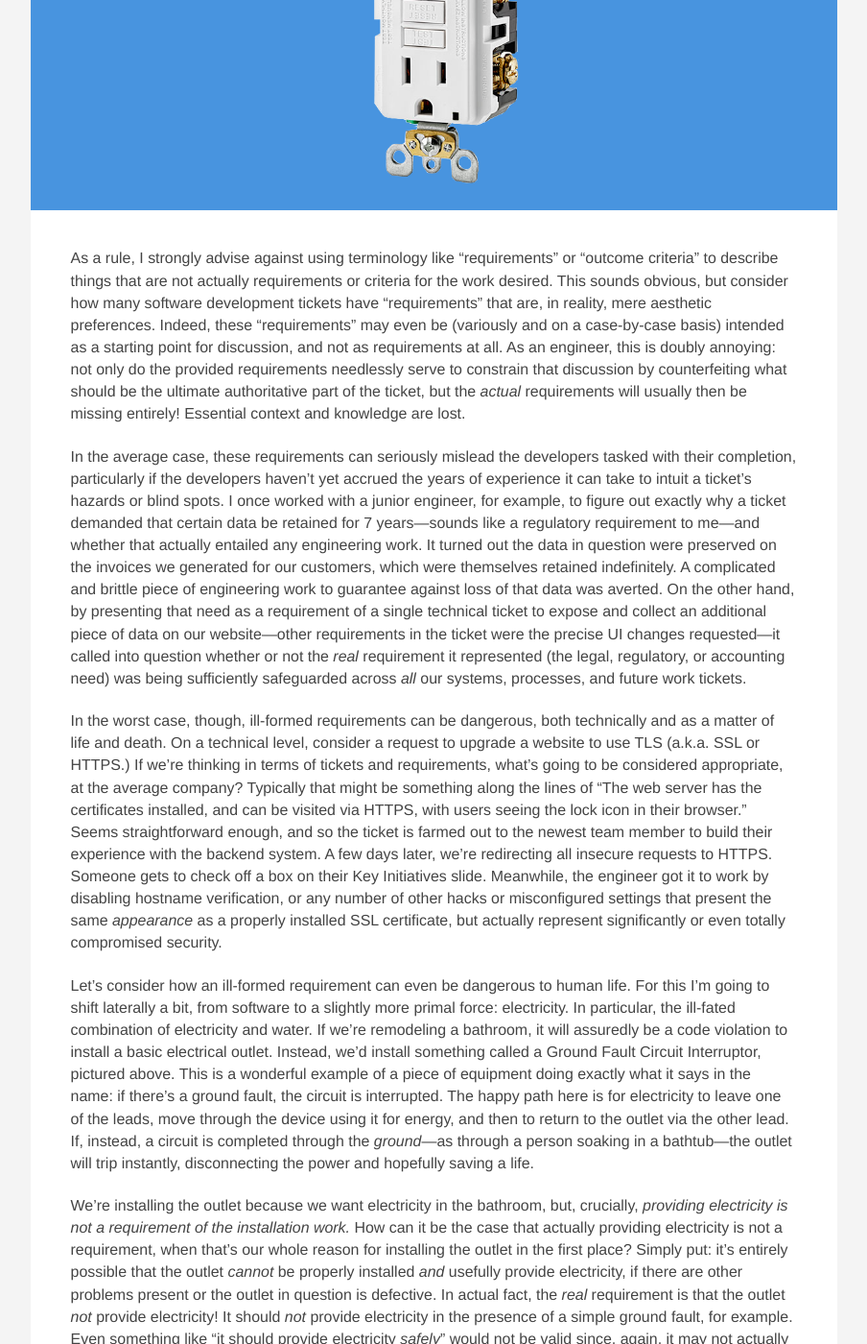
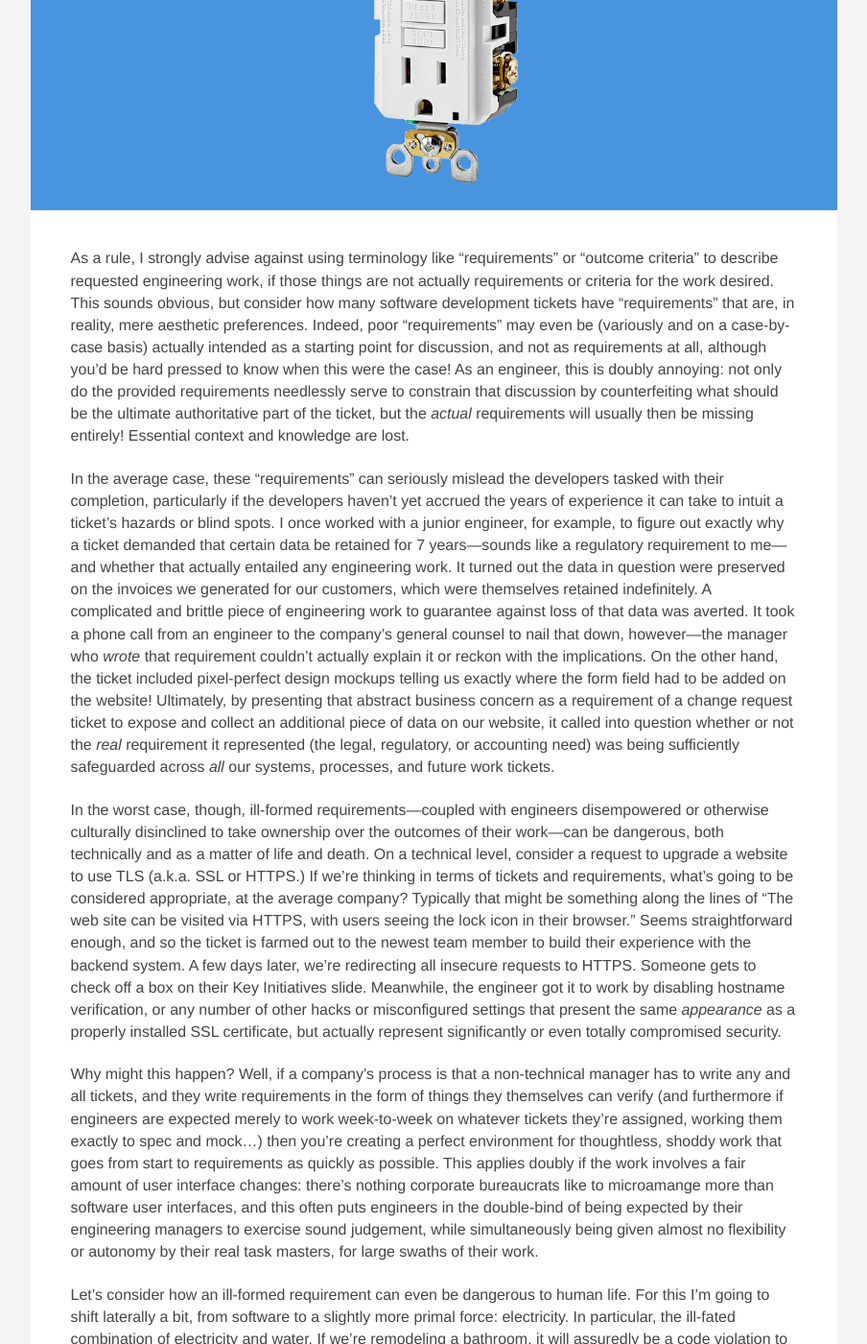
Before and after one commit to endash/endash.github.io, a Jekyll site: the page built from _posts/2021-11-09-the-fault-in-our-requirements.markdown, in a window 1280 px wide and 1400 px high, scrolled down 386 px. Shown: the whole window at 96% size, without its empty margins (188-1092 px from the left). Built offline with Jekyll 4.4.1, drawn with Linux system fonts in a browser that asks for light colours; some of the changed text lies outside the part shown.

Commit message:
Sightly expand requirements post

```diff
--- a/_posts/2021-11-09-the-fault-in-our-requirements.markdown
+++ b/_posts/2021-11-09-the-fault-in-our-requirements.markdown
@@ -8,16 +8,18 @@ layout: post
 
 <div class="banner"><img src="/assets/gfci.png"></div>
 
-As a rule, I strongly advise against using terminology like "requirements" or "outcome criteria" to describe things that are not actually requirements or criteria for the work desired. This sounds obvious, but consider how many software development tickets have "requirements" that are, in reality, mere aesthetic preferences. Indeed, these "requirements" may even be (variously and on a case-by-case basis) intended as a starting point for discussion, and not as requirements at all. As an engineer, this is doubly annoying: not only do the provided requirements needlessly serve to constrain that discussion by counterfeiting what should be the ultimate authoritative part of the ticket, but the _actual_ requirements will usually then be missing entirely! Essential context and knowledge are lost.
+As a rule, I strongly advise against using terminology like "requirements" or "outcome criteria" to describe requested engineering work, if those things are not actually requirements or criteria for the work desired. This sounds obvious, but consider how many software development tickets have "requirements" that are, in reality, mere aesthetic preferences. Indeed, poor "requirements" may even be (variously and on a case-by-case basis) actually intended as a starting point for discussion, and not as requirements at all, although you'd be hard pressed to know when this were the case! As an engineer, this is doubly annoying: not only do the provided requirements needlessly serve to constrain that discussion by counterfeiting what should be the ultimate authoritative part of the ticket, but the _actual_ requirements will usually then be missing entirely! Essential context and knowledge are lost.
 
-In the average case, these requirements can seriously mislead the developers tasked with their completion, particularly if the developers haven't yet accrued the years of experience it can take to intuit a ticket's hazards or blind spots. I once worked with a junior engineer, for example, to figure out exactly why a ticket demanded that certain data be retained for 7 years—sounds like a regulatory requirement to me—and whether that actually entailed any engineering work. It turned out the data in question were preserved on the invoices we generated for our customers, which were themselves retained indefinitely. A complicated and brittle piece of engineering work to guarantee against loss of that data was averted. On the other hand, by presenting that need as a requirement of a single technical ticket to expose and collect an additional piece of data on our website—other requirements in the ticket were the precise UI changes requested—it called into question whether or not the _real_ requirement it represented (the legal, regulatory, or accounting need) was being sufficiently safeguarded across _all_ our systems, processes, and future work tickets.
+In the average case, these "requirements" can seriously mislead the developers tasked with their completion, particularly if the developers haven't yet accrued the years of experience it can take to intuit a ticket's hazards or blind spots. I once worked with a junior engineer, for example, to figure out exactly why a ticket demanded that certain data be retained for 7 years—sounds like a regulatory requirement to me—and whether that actually entailed any engineering work. It turned out the data in question were preserved on the invoices we generated for our customers, which were themselves retained indefinitely. A complicated and brittle piece of engineering work to guarantee against loss of that data was averted. It took a phone call from an engineer to the company's general counsel to nail that down, however—the manager who _wrote_ that requirement couldn't actually explain it or reckon with the implications. On the other hand, the ticket included pixel-perfect design mockups telling us exactly where the form field had to be added on the website! Ultimately, by presenting that abstract business concern as a requirement of a change request ticket to expose and collect an additional piece of data on our website, it called into question whether or not the _real_ requirement it represented (the legal, regulatory, or accounting need) was being sufficiently safeguarded across _all_ our systems, processes, and future work tickets.
 
-In the worst case, though, ill-formed requirements can be dangerous, both technically and as a matter of life and death. On a technical level, consider a request to upgrade a website to use TLS (a.k.a. SSL or HTTPS.) If we're thinking in terms of tickets and requirements, what's going to be considered appropriate, at the average company? Typically that might be something along the lines of "The web server has the certificates installed, and can be visited via HTTPS, with users seeing the lock icon in their browser." Seems straightforward enough, and so the ticket is farmed out to the newest team member to build their experience with the backend system. A few days later, we're redirecting all insecure requests to HTTPS. Someone gets to check off a box on their Key Initiatives slide. Meanwhile, the engineer got it to work by disabling hostname verification, or any number of other hacks or misconfigured settings that present the same _appearance_ as a properly installed SSL certificate, but actually represent significantly or even totally compromised security.
+In the worst case, though, ill-formed requirements—coupled with engineers disempowered or otherwise culturally disinclined to take ownership over the outcomes of their work—can be dangerous, both technically and as a matter of life and death. On a technical level, consider a request to upgrade a website to use TLS (a.k.a. SSL or HTTPS.) If we're thinking in terms of tickets and requirements, what's going to be considered appropriate, at the average company? Typically that might be something along the lines of "The web site can be visited via HTTPS, with users seeing the lock icon in their browser." Seems straightforward enough, and so the ticket is farmed out to the newest team member to build their experience with the backend system. A few days later, we're redirecting all insecure requests to HTTPS. Someone gets to check off a box on their Key Initiatives slide. Meanwhile, the engineer got it to work by disabling hostname verification, or any number of other hacks or misconfigured settings that present the same _appearance_ as a properly installed SSL certificate, but actually represent significantly or even totally compromised security.
+
+Why might this happen? Well, if a company's process is that a non-technical manager has to write any and all tickets, and they write requirements in the form of things they themselves can verify (and furthermore if engineers are expected merely to work week-to-week on whatever tickets they're assigned, working them exactly to spec and mock...) then you're creating a perfect environment for thoughtless, shoddy work that goes from start to requirements as quickly as possible. This applies doubly if the work involves a fair amount of user interface changes: there's nothing corporate bureaucrats like to microamange more than software user interfaces, and this often puts engineers in the double-bind of being expected by their engineering managers to exercise sound judgement, while simultaneously being given almost no flexibility or autonomy by their real task masters, for large swaths of their work.
 
 Let's consider how an ill-formed requirement can even be dangerous to human life. For this I'm going to shift laterally a bit, from software to a slightly more primal force: electricity. In particular, the ill-fated combination of electricity and water. If we're remodeling a bathroom, it will assuredly be a code violation to install a basic electrical outlet. Instead, we'd install something called a Ground Fault Circuit Interruptor, pictured above. This is a wonderful example of a piece of equipment doing exactly what it says in the name: if there's a ground fault, the circuit is interrupted. The happy path here is for electricity to leave one of the leads, move through the device using it for energy, and then to return to the outlet via the other lead. If, instead, a circuit is completed through the _ground_—as through a person soaking in a bathtub—the outlet will trip instantly, disconnecting the power and hopefully saving a life.
 
-We're installing the outlet because we want electricity in the bathroom, but, crucially, _providing electricity is not a requirement of the installation work._ How can it be the case that actually providing electricity is not a requirement, when that's our whole reason for installing the outlet in the first place? Simply put: it's entirely possible that the outlet _cannot_ be properly installed _and_ usefully provide electricity, if there are other problems present or the outlet in question is defective. In actual fact, the _real_ requirement is that the outlet _not_ provide electricity! It should _not_ provide electricity in the presence of a simple ground fault, for example. Even something like "it should provide electricity _safely_" would not be valid since, again, it may not actually be possible to do so within the scope of this work.
+We're installing the outlet because we want electricity in the bathroom, but, crucially, _providing electricity is not a requirement of the installation work itself._ How can it be the case that actually providing electricity is not a requirement, when that's our whole reason for installing the outlet in the first place? Simply put: it's entirely possible that the outlet _cannot_ be properly installed _and_ usefully provide electricity, if there are other problems present or the outlet in question is defective. In actual fact, the _real_ requirement is that the outlet _not_ provide electricity! It should _not_ provide electricity in the presence of a simple ground fault, for example. Even something like "it should provide electricity _safely_" would not be valid since, again, it may not actually be possible to do so within the scope of this work.
 
-You might be thinking: well, sure, but that's a higher-level requirement which is essential context for the engineer doing the actual work. Indeed it is, and I salute your process sanity. Involving engineers at the higher level, and ensuring they have that broader context, are both great ways to avoid unnecessary problems with ill-formed ticket requirements. It should be considered a major process smell, however, if ticket requirements largely substitute for that involvement, _especially_ if the ticket is the very first point of involvement for the engineer being assigned the work.
+You might be thinking: well, sure, but that's a higher-level requirement which is essential context for the engineer doing the actual work. Indeed it is, and I salute your process sanity. Involving engineers at the higher level, and ensuring they have that broader context, are both great ways to avoid unnecessary problems with ill-formed ticket requirements. It should be considered a major process smell, however, if ill-formed ticket requirements largely substitute for that involvement, _especially_ if the ticket is the very first point of involvement for the engineer being assigned the work.
 
 Of course, this is coming from the perspective of trying to engineer software at a large corporation, where most tickets are _change requests_. If the final engineering ticket is the end result of a top-down waterfall process, describing specific software development work in detail, then the hard-and-fast technical requirements _must_ be on point. Requirements for a high-level user story, on the other hand, are an entirely different matter. A user story for that electrical outlet installation _would_ have as a requirement that there be safe, reliable electricity in the bathroom. That works because a user story doesn't try to constrain the engineering or micromanage the engineers, and are merely a starting point for discussion and problem solving, rather than a work order or specification. The requirement in that case isn't a requirement of the _engineering_, but a requirement that must be fulfilled for the _user, customer, or business value_ to be deliverable. Confuse the two at your peril.
```
